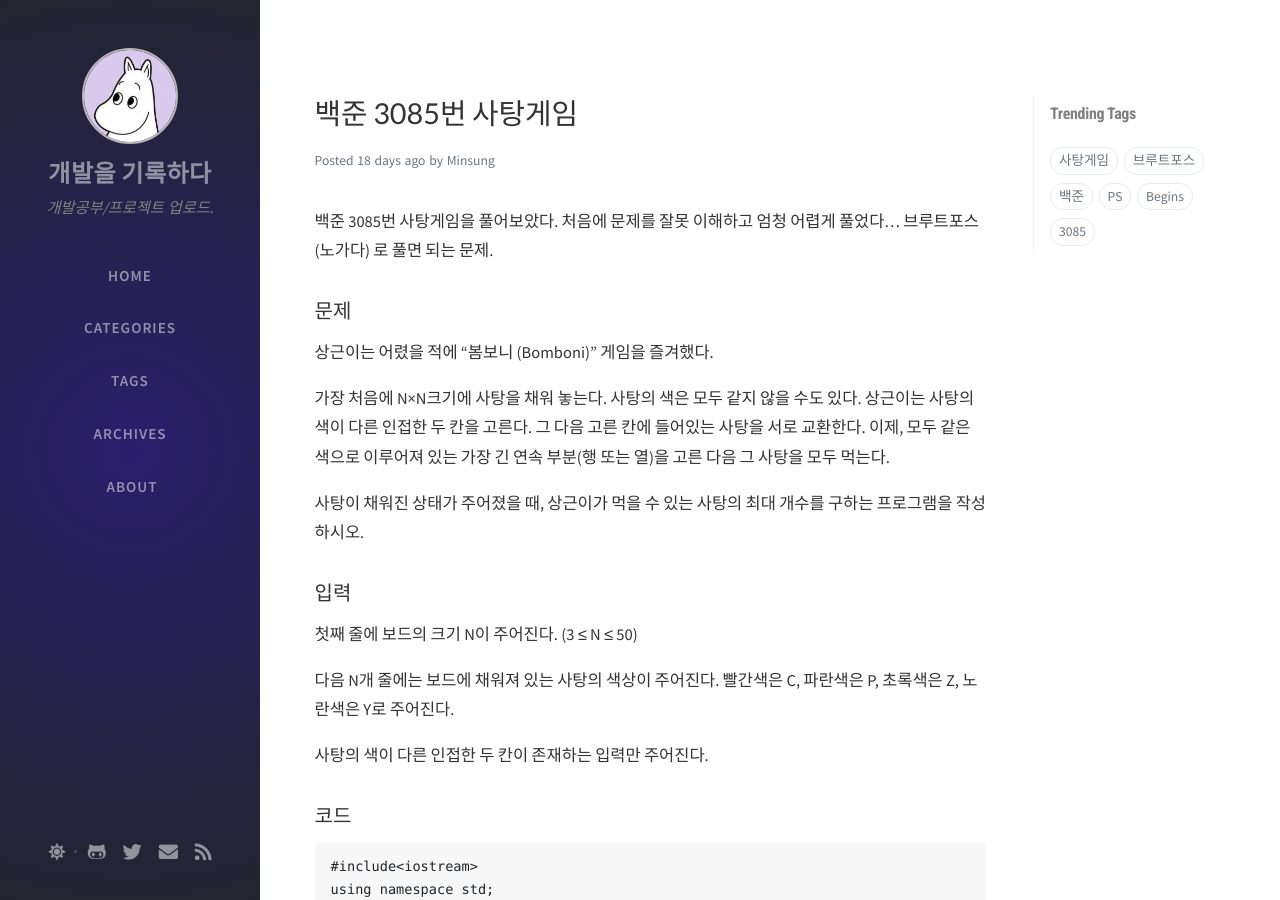
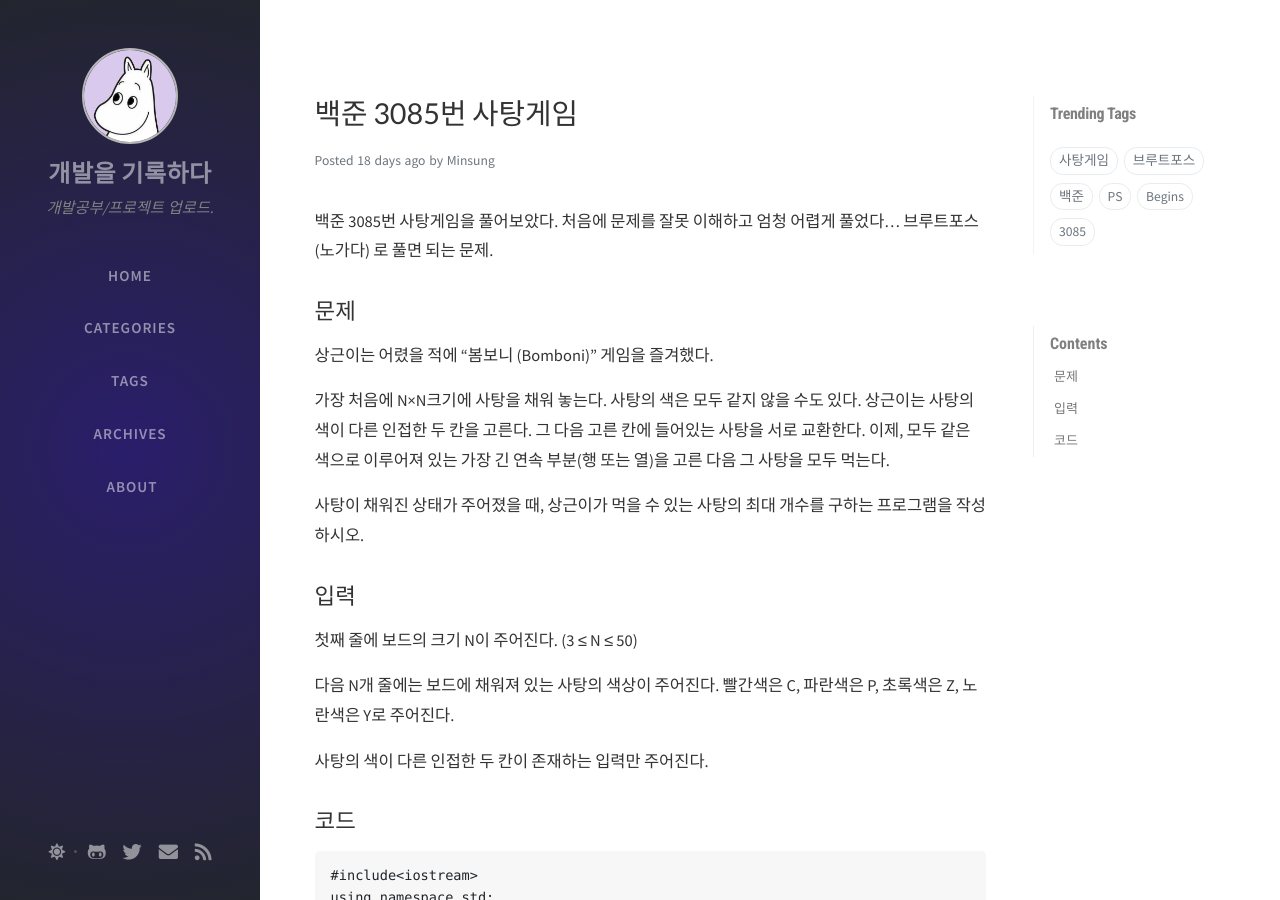
Before and after one commit to minsung521/minsung-dev.github.io, a Jekyll site: the page built from _posts/2020-10-22-PS-3085.md, in a window 1280 px wide and 900 px high. Built offline with Jekyll 4.4.1, drawn with Linux system fonts in a browser that asks for light colours; nearby versions of some CDN libraries; comment, search, counter and statistics services are not loaded.

````diff
--- a/_posts/2020-10-22-PS-3085.md
+++ b/_posts/2020-10-22-PS-3085.md
@@ -11,7 +11,7 @@ comments: true
 처음에 문제를 잘못 이해하고 엄청 어렵게 풀었다...
 브루트포스(노가다) 로 풀면 되는 문제.
 
-### 문제
+## 문제
 
 상근이는 어렸을 적에 "봄보니 (Bomboni)" 게임을 즐겨했다.
 
@@ -19,7 +19,7 @@ comments: true
 
 사탕이 채워진 상태가 주어졌을 때, 상근이가 먹을 수 있는 사탕의 최대 개수를 구하는 프로그램을 작성하시오.
 
-### 입력
+## 입력
 
 첫째 줄에 보드의 크기 N이 주어진다. (3 ≤ N ≤ 50)
 
@@ -27,7 +27,7 @@ comments: true
 
 사탕의 색이 다른 인접한 두 칸이 존재하는 입력만 주어진다.
 
-### 코드
+## 코드
 
 ```
 #include<iostream>
````
